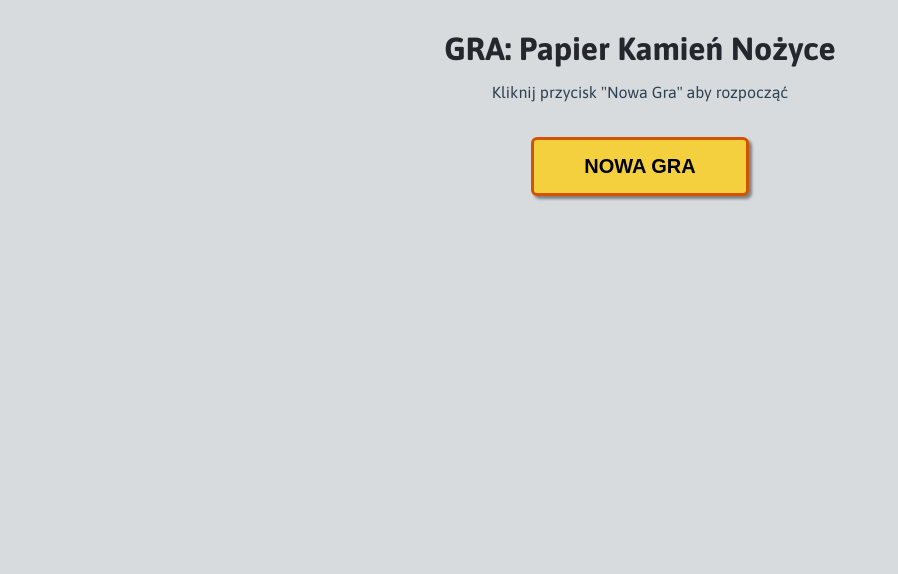
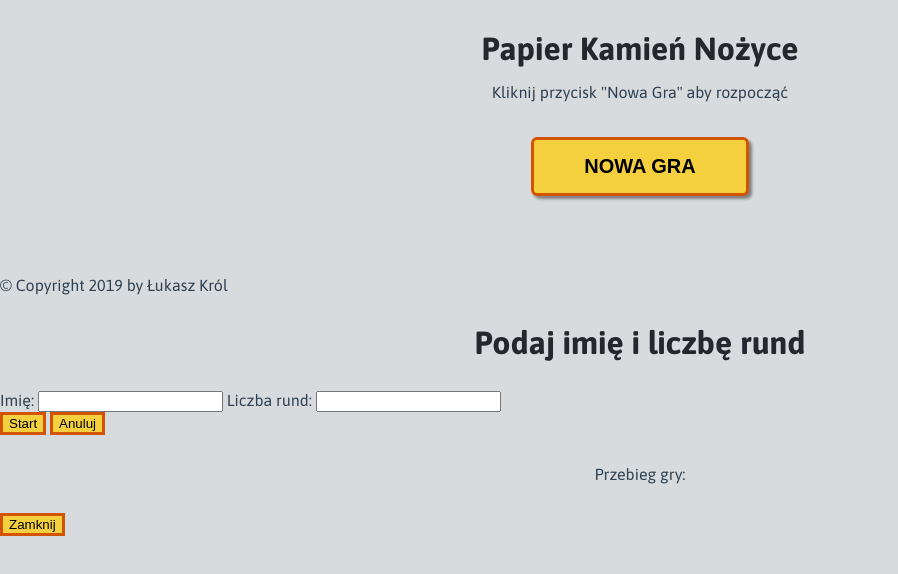
Before and after one commit to krollukasz/8.4_Game, a website: page index.html in a window 1280 px wide. Shown: the whole page, without its empty margins (0-898 px from the left). Drawn offline with Linux system fonts and the light colour scheme.

Commit message:
Add structure for modals

```diff
--- a/index.html
+++ b/index.html
@@ -12,8 +12,9 @@
     <div class="container">
       <div class="row">
         <header>
-          <h1>GRA: Papier Kamień Nożyce</h1>
-          <p id="start-message">Kliknij przycisk "Nowa Gra" aby rozpocząć</p>
+          <h1>Papier Kamień Nożyce</h1>
+          <div id="new-player" class="new-player"></div>
+          <p id="start-message" class="start-message">Kliknij przycisk "Nowa Gra" aby rozpocząć</p>
           <button type="button" id="new-game-button" class="btn btn-primary btn-lg new-game global">
             NOWA GRA
           </button>
@@ -54,6 +55,40 @@
 
     <div id="game-result" class="game-result-info container"></div>
 
+    <div class="footer">&copy; Copyright 2019 by Łukasz Król</div>
+
+    <div id="modal-overlay" class="overlay">
+      <div id="start-modal" class="modal start-modal">
+        <header class="start-modal-header">
+          <h1>Podaj imię i liczbę rund</h1>
+        </header>
+        <div class="modal-body start-modal-body">
+          <form class="start-modal-form">
+            <label>Imię:</label>
+            <input class="input" type="text" name="name">
+            <label>Liczba rund:</label>
+            <input class="input" type="number" name="rounds" min="1">
+          </form>
+        </div>
+        <div class="modal-footer start-modal-footer">
+          <button id="start-game" class="new-game modal-btn-start">Start</button>
+          <button id="cancel-game" class="new-game modal-btn-cancel">Anuluj</button>
+        </div>
+      </div>
+
+      <div id="end-modal" class="modal end-modal">
+        <div id="show-who-win"></div>
+        <header class="end-modal-header">Przebieg gry:</header>
+        <div class="content">
+          <div class="wrapper">
+            <table id="table-statistics">
+            </table>
+          </div>
+          <button class="new-game modal-btn-close" id="new-game">Zamknij</button>
+        </div>
+      </div>
+    </div>
+
     <script src="js/script.js"></script>
   </body>
 </html>
```
